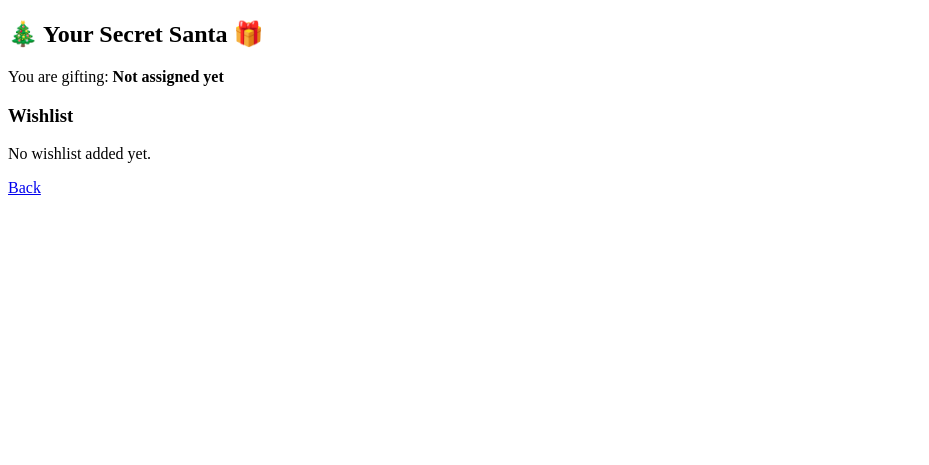
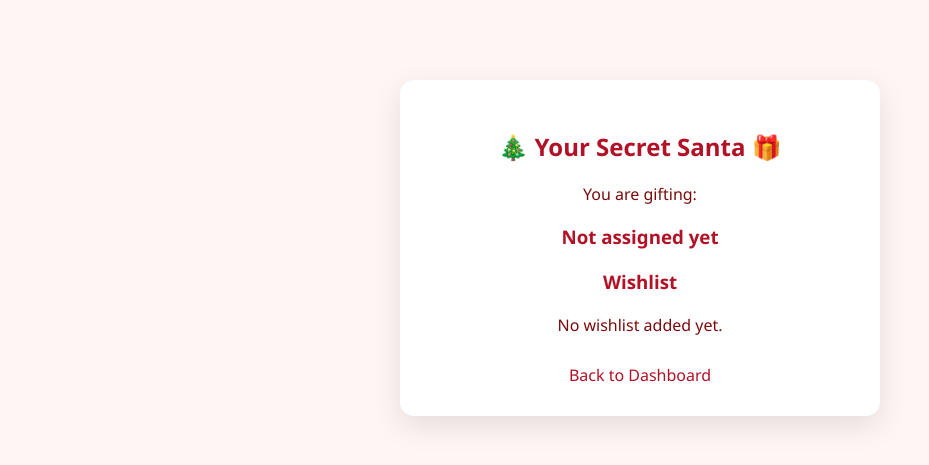
Before and after one commit to GhSho/gatty-ss, a Flask app: page /reveal in a window 1280 px wide. Shown: the top 465 px of the page, without its empty margins (0-929 px from the left). Run offline with Flask 3, Linux system fonts and the light colour scheme; the visitor is signed in with stand-in values (Sample User, id 1).

Commit message:
Update reveal.html

```diff
--- a/templates/reveal.html
+++ b/templates/reveal.html
@@ -2,15 +2,20 @@
 <html>
 <head>
     <title>Your Secret Santa</title>
+    <link rel="stylesheet" href="{{ url_for('static', filename='style.css') }}">
 </head>
 <body>
+
+<div class="container">
     <h2>🎄 Your Secret Santa 🎁</h2>
 
-    <p>You are gifting: <strong>{{ recipient }}</strong></p>
+    <p>You are gifting:</p>
+    <h3>{{ recipient }}</h3>
 
     <h3>Wishlist</h3>
+
     {% if wishlist %}
-        <ul>
+        <ul class="list">
             {% for item in wishlist %}
                 <li>{{ item }}</li>
             {% endfor %}
@@ -19,6 +24,8 @@
         <p>No wishlist added yet.</p>
     {% endif %}
 
-    <a href="/dashboard">Back</a>
+    <a href="/dashboard">Back to Dashboard</a>
+</div>
+
 </body>
 </html>
```
